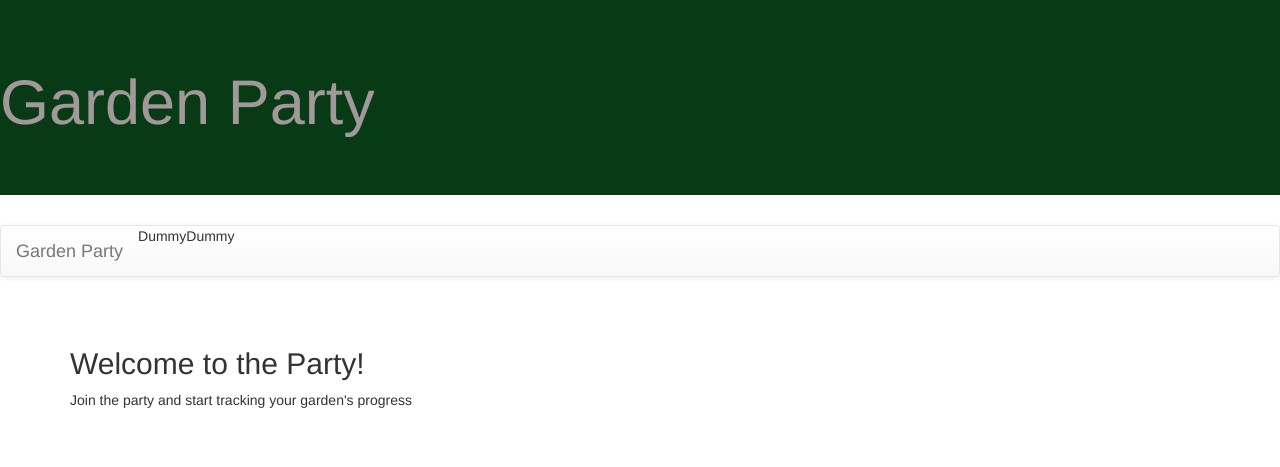
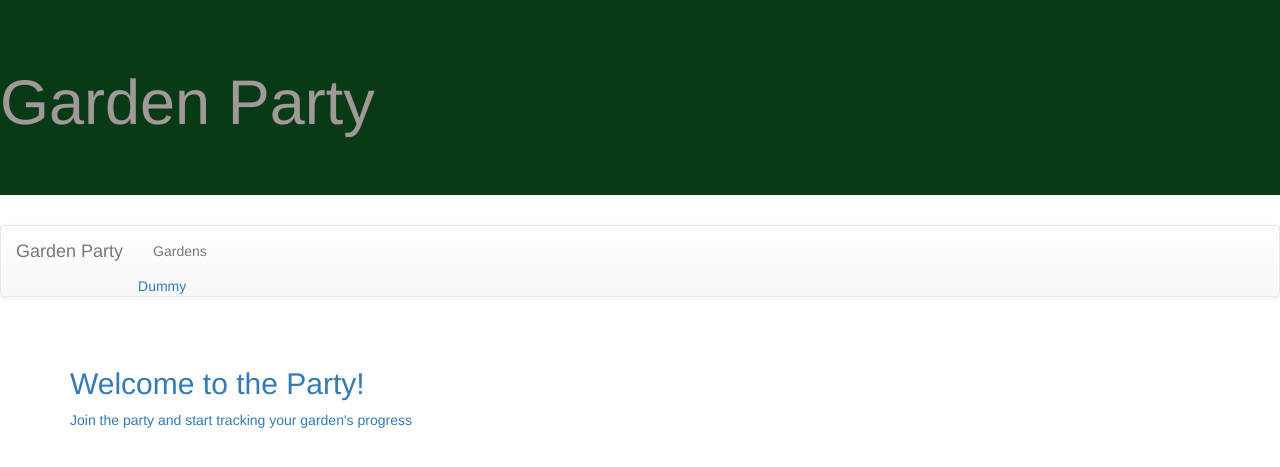
Before and after one commit to Emily-is-cool/gardenparty, a Django app: page /garden/ in a window 1280 px wide. Shown: the top 467 px of the page. Run offline with Django 4.2, Linux system fonts and the light colour scheme; some libraries are stand-ins or nearby versions.

Commit message:
first views

```diff
--- a/garden/templates/base.html
+++ b/garden/templates/base.html
@@ -17,11 +17,11 @@
                 <div class="navbar-header">
                 <a class="navbar-brand" href="{% url 'index' %}">Garden Party</a>
                 </div>
-                <ul class="nav navbar-nav">
-                    <li>Dummy</li>
+                <ol class="nav navbar-nav">
+                    <li><a href="{% url 'gardens' %}">Gardens</li>
                     <li>Dummy</li>
 
-                </ul>
+                </ol>
                 </div>
                 </nav>
         <p>&nbsp;</p>
--- a/garden/urls.py
+++ b/garden/urls.py
@@ -2,4 +2,5 @@ from django.urls import path, include
 from . import views
 urlpatterns = [
     path('', views.index, name='index'),
+    path('gardens/',views.gardens, name='gardens')
 ]
--- a/garden/views.py
+++ b/garden/views.py
@@ -1,5 +1,16 @@
-from django.shortcuts import render
+from importlib.resources import Resource
+from django.shortcuts import get_object_or_404, render
+from .models import Garden, GardenType, Plant
+from django.urls import reverse_lazy
+##from .forms import ADD FORM NAMES HERE
+from django.contrib.auth.decorators import login_required
+
+
 
 # Create your views here.
 def index(request):
     return render(request, 'garden/index.html')
+
+def gardens(request):
+    garden_list=Garden.objects.all()
+    return render(request, 'garden/gardens.html', {'garden_list': garden_list})
```
Also changed, not shown: garden/templates/garden/gardens.html (added, +11 -0 lines).
